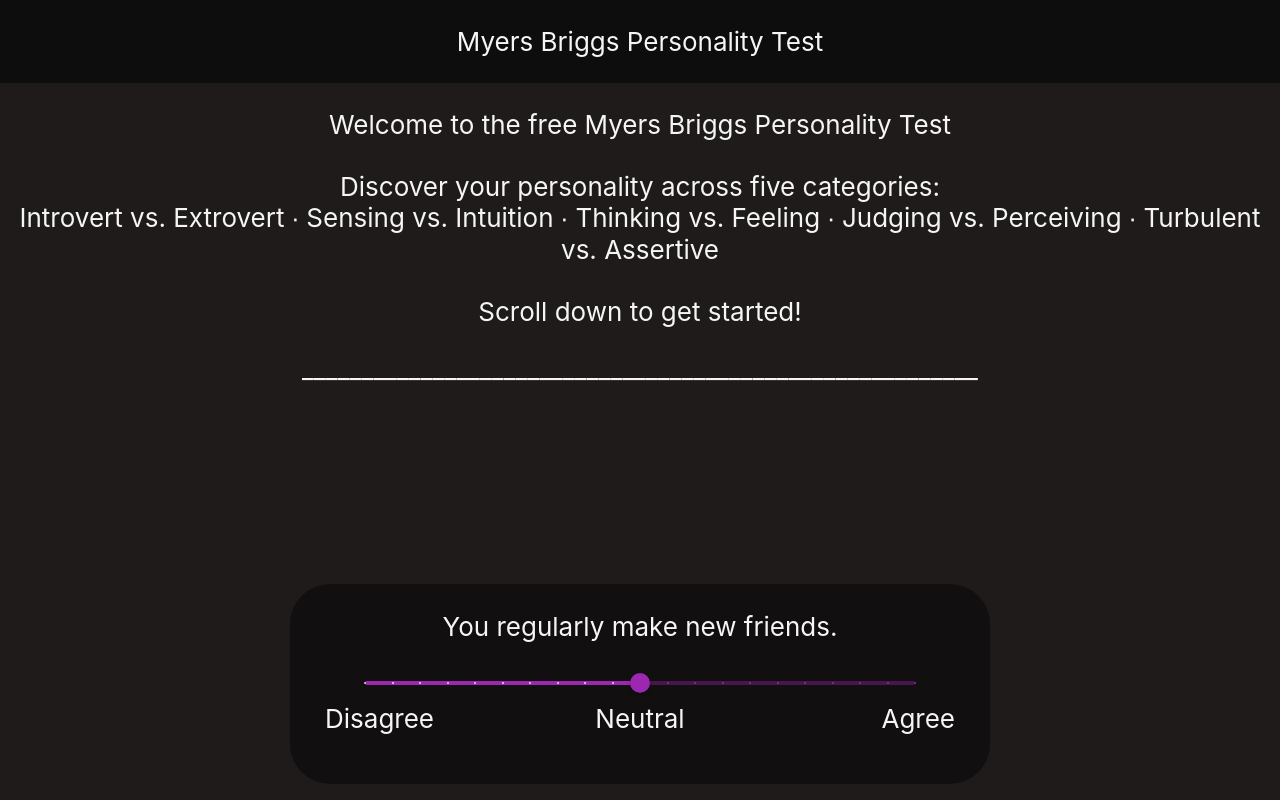
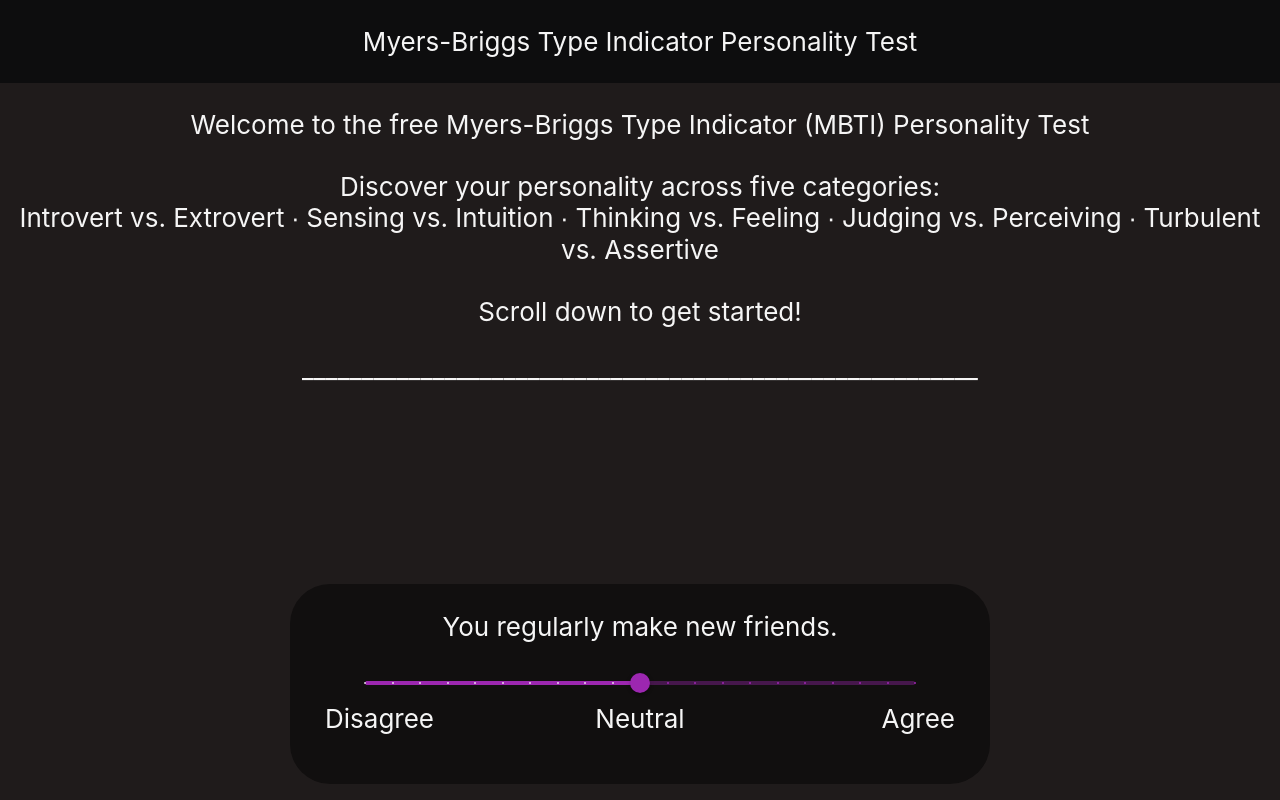
Before and after one commit to enova003/myers-briggs-test, a React (Create React App) app: page / in a window 1280 px wide. Shown: the top 800 px of the page. Built offline with nearby package versions, Linux system fonts and the light colour scheme.

Commit message:
Updated questions and title

```diff
--- a/public/index.html
+++ b/public/index.html
@@ -7,11 +7,11 @@
     <meta name="theme-color" content="#000000" />
     <meta
       name="description"
-      content="Myers Briggs Personality Test"
+      content="Myers-Briggs Type Indicator Personality Test"
     />
     <link rel="apple-touch-icon" href="%PUBLIC_URL%/logo192.png" />  <!-- UPDATE PICTURE -->
     <link rel="manifest" href="%PUBLIC_URL%/manifest.json" />
-    <title>MB Personality Test</title>
+    <title>MBTI Personality Test</title>
   </head>
   <body>
     <noscript>You need to enable JavaScript to run this app.</noscript>
--- a/src/App.js
+++ b/src/App.js
@@ -215,13 +215,13 @@
     <div className="App">
       <header className="App-header">
         <p>
-          Myers Briggs Personality Test
+          Myers-Briggs Type Indicator Personality Test
         </p>
       </header>
       <main>
         <div className='openingParagraph'>
           <p>
-            Welcome to the free Myers Briggs Personality Test <br /><br /> Discover your personality across five categories:
+            Welcome to the free Myers-Briggs Type Indicator (MBTI) Personality Test <br /><br /> Discover your personality across five categories:
             <br /> Introvert vs. Extrovert &#x2219; Sensing vs. Intuition &#x2219; Thinking vs. Feeling &#x2219; Judging vs. Perceiving &#x2219; Turbulent vs. Assertive
             <br />
             <br />
@@ -519,7 +519,7 @@
         </div>
 
         <div className="slider">
-        <p>You prefer hobbies that involve creativity or strategy over hands-on hobbies, such as gardening, craftsmanship, or cooking.</p>
+        <p>You prefer creative, explorative, or educational hobbies over hands-on hobbies, such as gardening, sports, or cooking.</p>
           <Slider
             sx={{ width: 550 }}
             min={-10}
```
